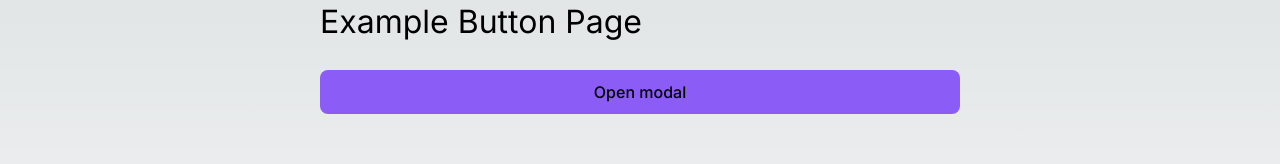
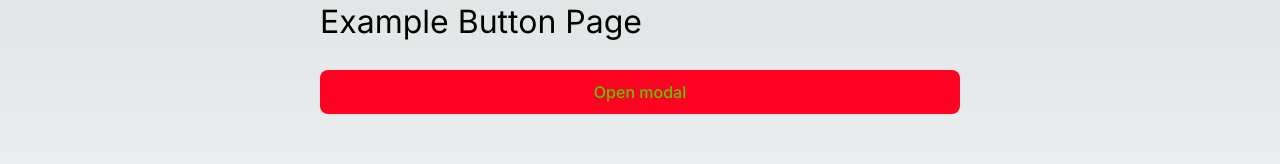
Before and after one commit to jgteske/react-playground, a Next.js app in the folder my-app/: page /buttons in a window 1280 px wide. Shown: the part 232-396 px from the top of the page. Built offline with nearby package versions, Linux system fonts and the light colour scheme.

Commit message:
chore: override css styles for components

```diff
--- /dev/null
+++ b/my-app/src/app/buttons/customStyle.css
@@ -0,0 +1,4 @@
+/* You can add additional styles for the button in this file */
+.override-button-style {
+  color: var(--ok);
+}
--- a/my-app/src/app/buttons/page.tsx
+++ b/my-app/src/app/buttons/page.tsx
@@ -2,6 +2,7 @@
 
 import Button from "@/components/Button/Button";
 import RootLayout from "@/components/Layout";
+import "./customStyle.css";
 
 const Buttons: React.FC = () => {
   return (
@@ -11,6 +12,7 @@ const Buttons: React.FC = () => {
         <br />
         <div>
           <Button
+            styles="override-button-style"
             handleClick={() => alert("hi")}
             type={"button"}
             title={"Test Titel"}
--- a/my-app/src/app/globals.css
+++ b/my-app/src/app/globals.css
@@ -7,6 +7,7 @@
   --white: hsl(0, 0%, 100%);
   --dark: hsl(0, 0%, 27%);
   --red: #fe0222;
+  --green: hsl(93, 100%, 39%);
 
   /* Defined Colors */
   --foreground-rgb: 0, 0, 0;
@@ -15,6 +16,8 @@
 
   /* Other Definitions */
   --accent: var(--dark);
+  --warning: var(--red);
+  --ok: var(--green);
 }
 
 @media (prefers-color-scheme: dark) {
--- a/my-app/src/components/Button/Button.css
+++ b/my-app/src/components/Button/Button.css
@@ -1 +1,5 @@
 /* You can add additional styles for the button in this file */
+.custom-button-style {
+  color: var(--accent);
+  background: var(--red);
+}
--- a/my-app/src/components/Button/Button.tsx
+++ b/my-app/src/components/Button/Button.tsx
@@ -1,6 +1,7 @@
 "use client";
 
 import React from "react";
+import "./Button.css";
 
 type ButtonType = "button" | "submit" | "reset" | undefined;
 interface Props {
@@ -15,7 +16,7 @@ interface Props {
 const Button = (props: Props) => {
   return (
     <button
-      className={`${props.styles} px-3 py-2 rounded-lg hover:bg-violet-700 font-medium hover:ring-2 hover:border-2 border-2 border-transparent hover:border-black hover:ring-violet-700 w-full bg-violet-500`}
+      className={`${props.styles} custom-button-style px-3 py-2 rounded-lg hover:bg-violet-700 font-medium hover:ring-2 hover:border-2 border-2 border-transparent hover:border-black hover:ring-violet-700 w-full bg-violet-500`}
       type={props?.type}
       title={props.title}
       disabled={props.disabled}
```
